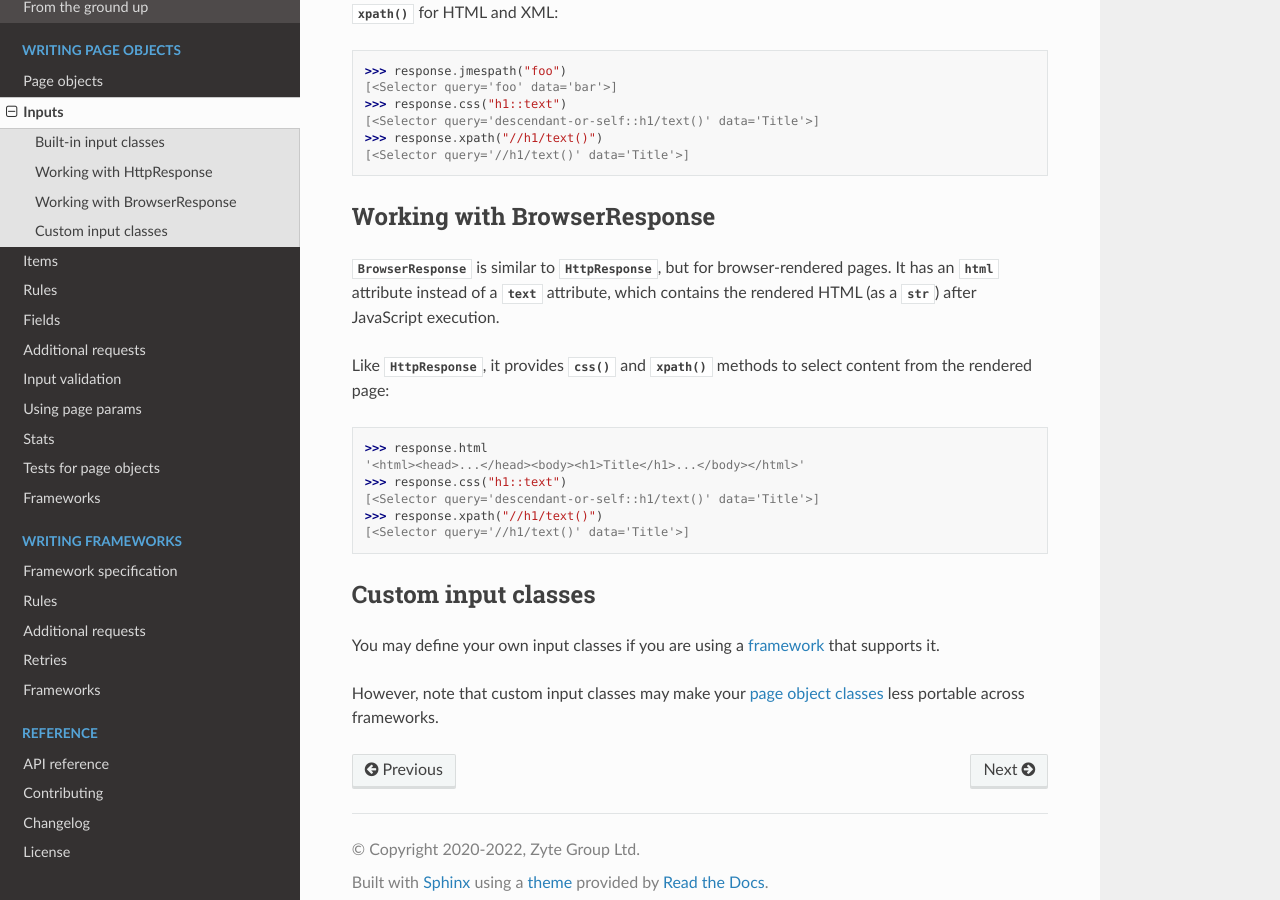
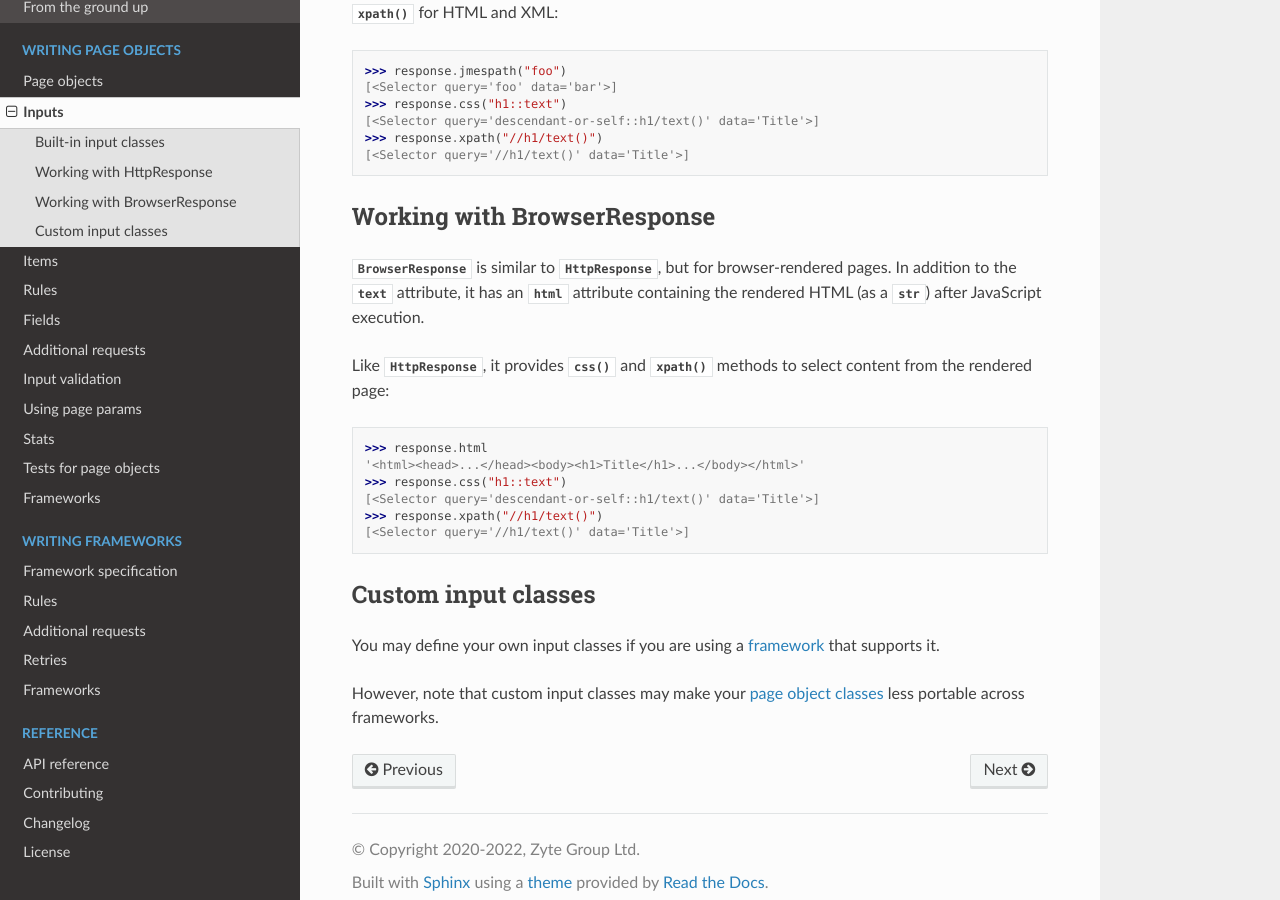
Before and after one commit to scrapinghub/web-poet, a Sphinx documentation site: the page built from docs/page-objects/inputs.rst, in a window 1280 px wide and 900 px high, scrolled down 1815 px. Built offline with Sphinx 7.4.7 and the Read the Docs theme 3.1.0, drawn with Linux system fonts in a browser that asks for light colours.

Commit message:
Reword BrowserResponse docs

```diff
--- a/docs/page-objects/inputs.rst
+++ b/docs/page-objects/inputs.rst
@@ -125,9 +125,9 @@ Working with BrowserResponse
 =============================
 
 :class:`~.BrowserResponse` is similar to :class:`~.HttpResponse`, but for
-browser-rendered pages. It has an :attr:`~.BrowserResponse.html` attribute
-instead of a :attr:`~.HttpResponse.text` attribute, which contains the rendered
-HTML (as a :class:`str`) after JavaScript execution.
+browser-rendered pages. In addition to the :attr:`~.BrowserResponse.text`
+attribute, it has an :attr:`~.BrowserResponse.html` attribute containing
+the rendered HTML (as a :class:`str`) after JavaScript execution.
 
 Like :class:`~.HttpResponse`, it provides :meth:`css() <.BrowserResponse.css>`
 and :meth:`xpath() <.BrowserResponse.xpath>` methods to select content from
```
